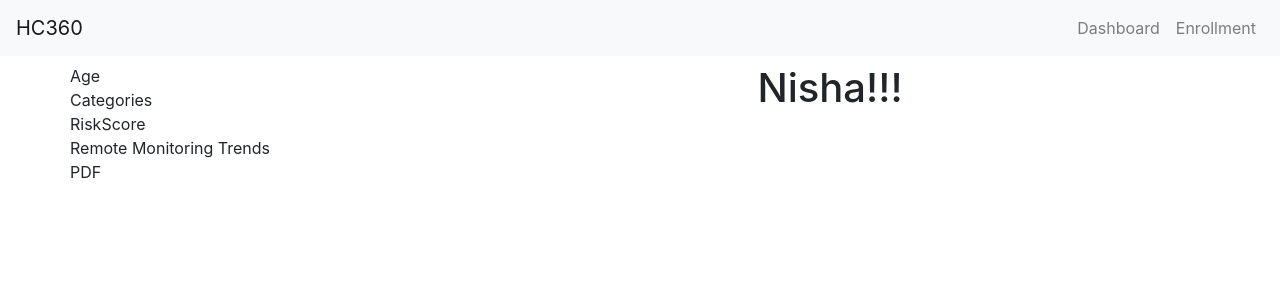
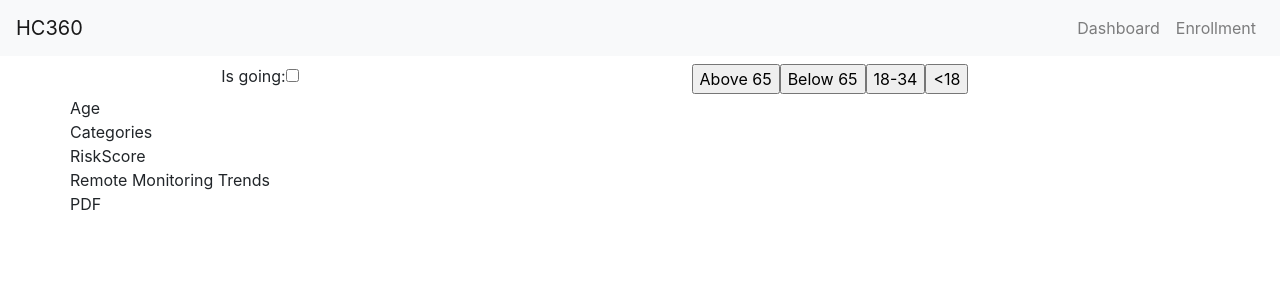
Before and after one commit to Nisha4488/Health24-7, a React (Create React App) app: page / in a window 1280 px wide. Shown: the top 300 px of the page. Built offline with nearby package versions, Linux system fonts and the light colour scheme.

Commit message:
added RightMain components

```diff
--- a/src/components/LeftMain.js
+++ b/src/components/LeftMain.js
@@ -1,16 +1,39 @@
 import React from 'react';
 import { Row, } from 'reactstrap';
+import { CustomInput, Form, FormGroup, Label } from 'reactstrap';
 
 class LeftMain extends React.Component{
+    constructor(props){
+        super(props)
+        this.state={
+            data:false
+        }
+    }
+
+    handleInputChange =(event)=>{
+        this.setState({
+            [event.target.name]:!this.state[event.target.name]
+        })
+    }
+
    render(){
         return(
             <div>
-             {this.props.Data.map(data=><Row>
+                <label>
+          Is going:
+          <input
+            name="selectCategories"
+            type="checkbox"
+            value={this.state.data}
+            checked={this.state.data}
+            onChange={this.handleInputChange} />
+        </label>
+             {this.props.Data.map(data=>
+                <Row>
                 <span onClick={()=>{this.props.onDataClick(data)}}>
                     {data}
                 </span>
                </Row>)}
-
             </div>
         )
     }
--- a/src/components/RightMain.js
+++ b/src/components/RightMain.js
@@ -1,10 +1,13 @@
 import React from 'react'
+import RightMain1 from './RightMain1'
+import RightMain2 from './RightMain2'
 
 class LeftMain extends React.Component{
     render(){
         return(
             <div>
-                <h1>Nisha!!!</h1>
+                <RightMain1/>
+
             </div>
         )
     }
--- /dev/null
+++ b/src/components/RightMain1.js
@@ -0,0 +1,40 @@
+import React from 'react'
+import RightMain2 from './RightMain2'
+
+class RightMain1 extends React.Component{
+    constructor(props){
+        super(props)
+        this.state={
+            click:false
+        }
+    }
+
+
+    handleClick =()=>{
+        this.setState({
+            click:!this.state.click
+        })
+    }
+    render(){
+        if(!this.state.click){
+        return (
+            <div>
+            <input type="button" value="Above 65" onClick={this.handleClick}/>
+            <input type="button" value="Below 65" onClick={this.handleClick}/>
+            <input type="button" value="18-34" onClick={this.handleClick}/>
+            <input type="button" value="<18" onClick={this.handleClick}/>
+            </div>
+        )
+    }
+    else{
+        return (
+            <RightMain2/>
+        )
+    }
+}
+
+}
+
+
+
+export default RightMain1
--- /dev/null
+++ b/src/components/RightMain2.js
@@ -0,0 +1,15 @@
+import React from 'react'
+
+class RightMain2 extends React.Component{
+    render(){
+        return (
+            <div>
+                <input type="button" value="Male"/>
+                <input type="button" value="Female"/>
+            </div>
+        )
+    }
+}
+
+
+export default RightMain2
```
